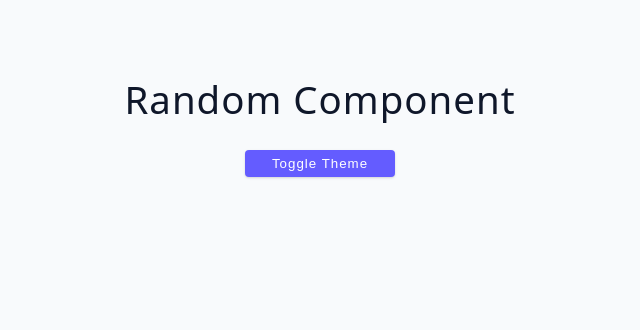
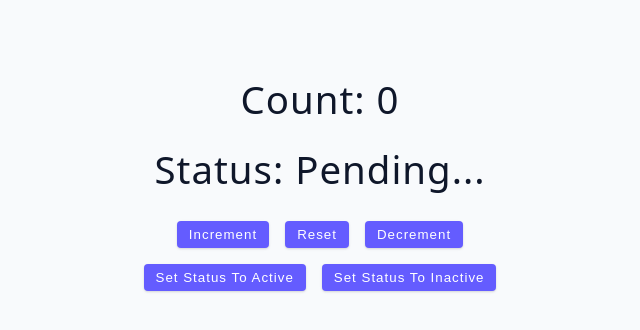
Before and after one commit to danielOuattara/Typescript_John_Smilga_Udemy, a React (Vite) app in the folder 04_Typescript_and_React/: page / in a window 1280 px wide. Shown: the top 330 px of the page, without its empty margins (320-960 px from the left). Built offline with nearby package versions, Linux system fonts and the light colour scheme.

Commit message:
04 Typescript+React: userReducer

```diff
--- a/04_Typescript_and_React/src/07-reducers/index.tsx
+++ b/04_Typescript_and_React/src/07-reducers/index.tsx
@@ -1,8 +1,41 @@
+import { useReducer } from "react";
+import { counterReducer, initialState } from "./reducer";
+
 function Component() {
+  const [state, dispatch] = useReducer(counterReducer, initialState);
   return (
     <div>
-      <h2>React & Typescript</h2>
-      <h2>useReducer Hook</h2>
+      <h2>Count: {state.count}</h2>
+      <h2>Status: {state.status}</h2>
+
+      <div className="btn-container">
+        <button onClick={() => dispatch({ type: "increment" })} className="btn">
+          Increment
+        </button>
+
+        <button onClick={() => dispatch({ type: "reset" })} className="btn">
+          Reset
+        </button>
+
+        <button onClick={() => dispatch({ type: "decrement" })} className="btn">
+          Decrement
+        </button>
+      </div>
+      <div className="btn-container">
+        <button
+          onClick={() => dispatch({ type: "setStatus", payload: "active" })}
+          className="btn"
+        >
+          Set Status to Active
+        </button>
+
+        <button
+          className="btn"
+          onClick={() => dispatch({ type: "setStatus", payload: "inactive" })}
+        >
+          Set Status to Inactive
+        </button>
+      </div>
     </div>
   );
 }
--- /dev/null
+++ b/04_Typescript_and_React/src/07-reducers/reducer.ts
@@ -0,0 +1,44 @@
+export type TypeCounterState = {
+  count: number;
+  status: string;
+};
+
+type TypeCounterAction = {
+  type: "increment" | "decrement" | "reset";
+};
+
+type TypeStatusAction = {
+  type: "setStatus";
+  payload: "active" | "inactive";
+};
+
+export type TypeReducerAction = TypeCounterAction | TypeStatusAction;
+
+export const initialState: TypeCounterState = {
+  count: 0,
+  status: "Pending...",
+};
+
+export const counterReducer = (
+  state: TypeCounterState,
+  action: TypeReducerAction,
+): TypeCounterState => {
+  switch (action.type) {
+    case "increment":
+      return { ...state, count: state.count + 1 };
+
+    case "decrement":
+      return { ...state, count: state.count - 1 };
+
+    case "reset":
+      return { ...state, count: 0 };
+
+    case "setStatus":
+      return { ...state, status: action.payload };
+
+    default: {
+      const unhandledAction: never = action;
+      throw new Error(`Unexpected action type ${unhandledAction}`);
+    }
+  }
+};
--- a/04_Typescript_and_React/src/App.tsx
+++ b/04_Typescript_and_React/src/App.tsx
@@ -3,7 +3,8 @@
 // import Component from "./03-state";
 // import Component from "./04-events";
 // import Component from "./05-challenge";
-import Component from "./06-context";
+// import Component from "./06-context";
+import Component from "./07-reducers";
 
 export default function App() {
   return (
```
